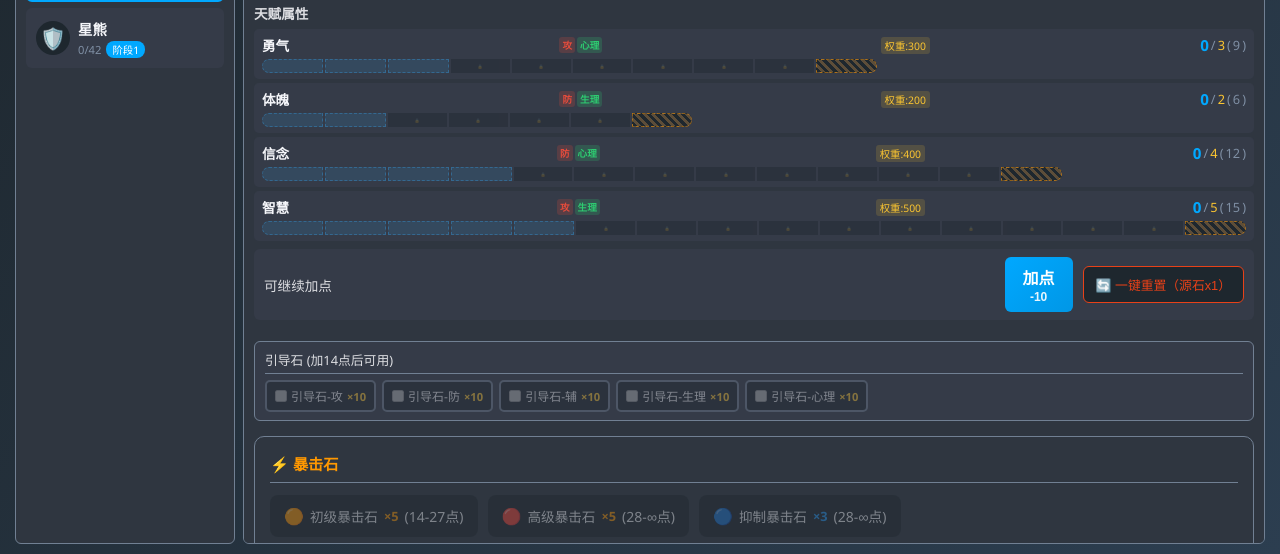
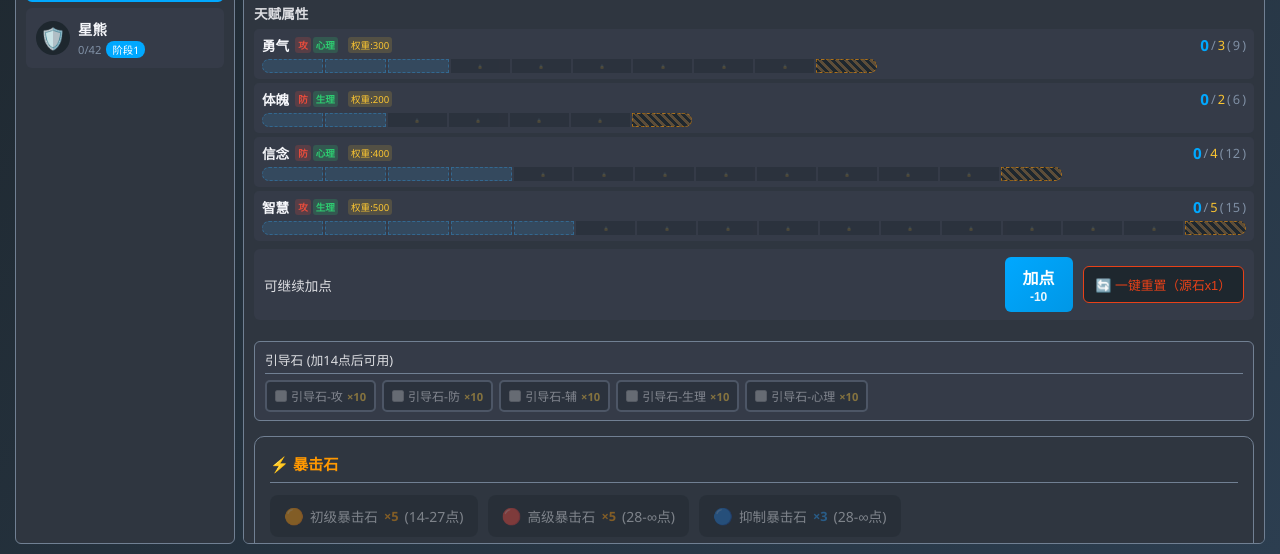
Before and after one commit to likeyang931019-cloud/arknights-talent-simulator, a website built with Vite: page index.html in a window 1280 px wide. Shown: the part 246-800 px from the top of the page. Built offline with nearby package versions, Linux system fonts and the light colour scheme.

Commit message:
style: 优化属性条横向布局，紧凑左对齐

```diff
--- a/src/style.css
+++ b/src/style.css
@@ -389,6 +389,8 @@ body {
   background: var(--bg-light);
   padding: 6px 8px;
   border-radius: 5px;
+  overflow: hidden;
+  max-width: 100%;
 }
 
 .talent-header {
@@ -396,20 +398,36 @@ body {
   justify-content: space-between;
   align-items: center;
   margin-bottom: 4px;
+  gap: 8px;
+}
+
+.talent-info-left {
+  display: flex;
+  align-items: center;
+  gap: 6px;
+  flex-shrink: 0;
 }
 
 .talent-name {
   font-weight: bold;
   font-size: 0.85rem;
+  flex-shrink: 0;
+}
+
+.talent-tags {
+  display: flex;
+  gap: 2px;
+  margin-right: 4px;
+  flex-shrink: 0;
 }
 
 .talent-weight {
-  font-size: 0.65rem;
+  font-size: 0.6rem;
   color: var(--warning-color);
   background: rgba(251, 197, 49, 0.15);
-  padding: 1px 4px;
+  padding: 1px 3px;
   border-radius: 3px;
-  margin-left: 4px;
+  flex-shrink: 0;
 }
 
 .talent-values {
@@ -417,6 +435,8 @@ body {
   align-items: center;
   gap: 2px;
   font-size: 0.8rem;
+  flex-shrink: 0;
+  margin-left: auto;
 }
 
 .current-value {
@@ -447,7 +467,7 @@ body {
   position: relative;
   height: 14px;
   width: 100%;
-  min-width: 20%;
+  max-width: 100%;
   transition: width 0.5s ease;
 }
 
@@ -711,12 +731,6 @@ body {
 }
 
 /* 属性标签 */
-.talent-tags {
-  display: flex;
-  gap: 2px;
-  margin-right: 4px;
-}
-
 .tag {
   font-size: 0.6rem;
   padding: 1px 3px;
--- a/src/ui.ts
+++ b/src/ui.ts
@@ -76,12 +76,14 @@ export function renderTalentBar(
   return `
     <div class="talent-bar-container ${isHighlighted ? 'highlighted' : 'dimmed'} ${isUpgraded && isCrit ? 'crit-upgrade' : ''} ${isOverflow ? 'overflow' : ''}" data-talent="${talent.name}">
       <div class="talent-header">
+        <div class="talent-info-left">
           <span class="talent-name">${talent.name}</span>
           <span class="talent-tags">
             <span class="tag tag-combat">${TALENT_COMBAT_TYPE[talent.name]}</span>
             <span class="tag tag-nature">${TALENT_NATURE_TYPE[talent.name]}</span>
           </span>
           <span class="talent-weight" title="随机权重 (n=${n})">权重:${weight}</span>
+        </div>
         <span class="talent-values">
           <span class="current-value ${isUpgraded ? 'upgraded' : ''} ${isCrit ? 'crit' : ''} ${isOverflow ? 'overflow' : ''}">${currentValueDisplay}</span>
           <span class="separator">/</span>
```
Lines whose indentation alone changed are shown as unchanged.
